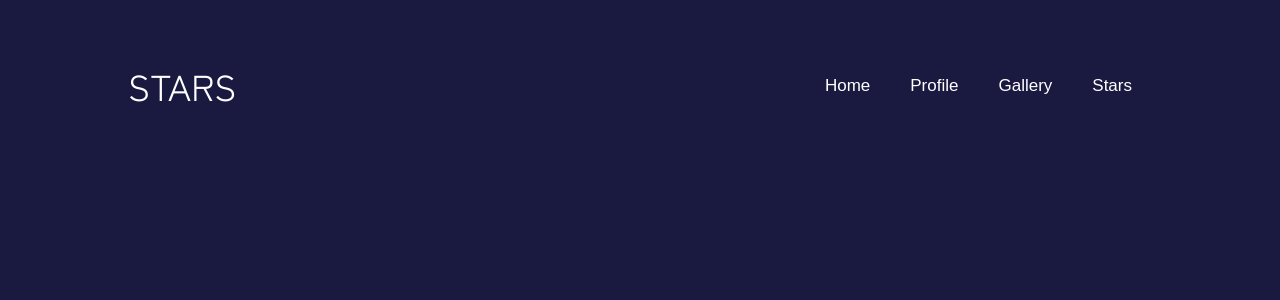
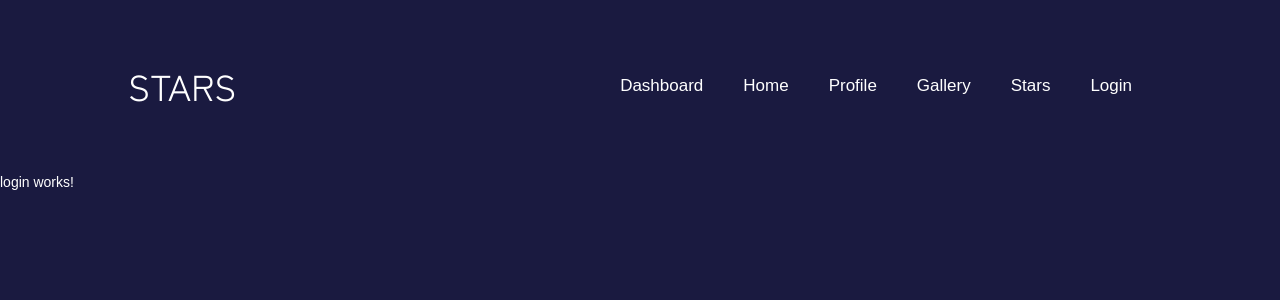
Before and after one commit to metardn/my-app, an Angular app: page /login in a window 1280 px wide. Before the commit this address led to /. Shown: the top 300 px of the page. Built offline with nearby package versions, Linux system fonts and the light colour scheme; a web font is replaced by a local one.

Commit message:
init login page

```diff
--- a/src/app/app-routing.module.ts
+++ b/src/app/app-routing.module.ts
@@ -15,6 +15,9 @@ const routes: Routes = [
   path: 'stars', loadChildren: () => import('./stars/stars.module').then( m => m.StarsModule )
 },
 {
+  path: 'login', loadChildren: () => import('./user/login/login.module').then( m => m.LoginModule )
+},
+{
   path: '',redirectTo:'home', pathMatch:'full'
 }
 
--- a/src/app/app.component.html
+++ b/src/app/app.component.html
@@ -2,10 +2,12 @@
   <nav>
     <h1>{{ 'Stars' | uppercase }}</h1>
     <ul>
+      <li><a routerLink="/"> Dashboard </a></li>
       <li><a routerLink="/home"> Home </a></li>
       <li><a routerLink="/profile"> Profile </a></li>
       <li><a routerLink="/gallery"> Gallery </a></li>
       <li><a routerLink="/stars"> Stars </a></li>
+      <li><a routerLink="/login"> Login </a></li>
     </ul>
   </nav>
 </div>
--- /dev/null
+++ b/src/app/user/login/login-routing.module.ts
@@ -0,0 +1,11 @@
+import { NgModule } from '@angular/core';
+import { RouterModule, Routes } from '@angular/router';
+import { LoginComponent } from './login.component';
+
+const routes: Routes = [{ path: '', component: LoginComponent}];
+
+@NgModule({
+  imports: [RouterModule.forChild(routes)],
+  exports: [RouterModule]
+})
+export class LoginRoutingModule { }
--- /dev/null
+++ b/src/app/user/login/login.component.html
@@ -0,0 +1 @@
+<p>login works!</p>
--- /dev/null
+++ b/src/app/user/login/login.component.ts
@@ -0,0 +1,15 @@
+import { Component, OnInit } from '@angular/core';
+
+@Component({
+  selector: 'app-login',
+  templateUrl: './login.component.html',
+  styleUrls: ['./login.component.css']
+})
+export class LoginComponent implements OnInit {
+
+  constructor() { }
+
+  ngOnInit(): void {
+  }
+
+}
```
Also changed, not shown: src/app/user/login/login.module.ts (added, +16 -0 lines), src/app/user/login/login.component.css (added), 1 other file (tests, documents, lock files or other folders).
